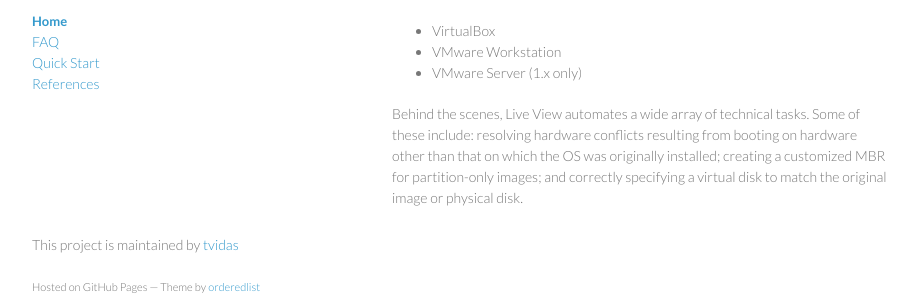
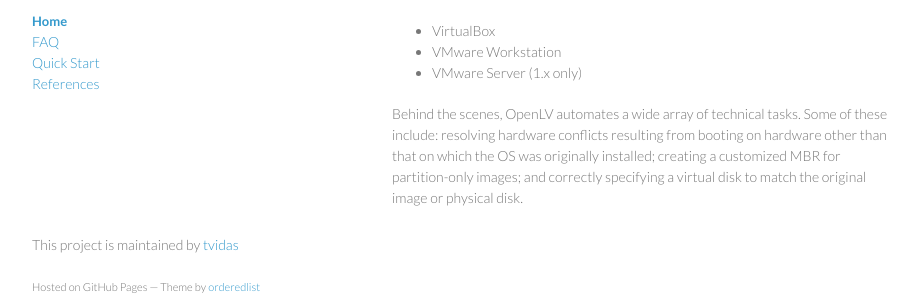
Before and after one commit to tvidas/OpenLV, a Jekyll site: the page built from index.html, in a window 1280 px wide. Shown: the part 534-832 px from the top of the page, without its empty margins (178-1099 px from the left). Built offline with Jekyll 4.4.1, drawn with Linux system fonts in a browser that asks for light colours.

Commit message:
cleans up

```diff
--- a/index.html
+++ b/index.html
@@ -31,5 +31,5 @@ weight: 1
 <li>VirtualBox</li>
 <li>VMware Workstation</li>
 <li>VMware Server (1.x only)</li>
-</ul><p>Behind the scenes, Live View automates a wide array of technical tasks. Some of these include: resolving hardware conflicts resulting from booting on hardware other than that on which the OS was originally installed; creating a customized MBR for partition-only images; and correctly specifying a virtual disk to match the original image or physical disk.</p>
+</ul><p>Behind the scenes, OpenLV automates a wide array of technical tasks. Some of these include: resolving hardware conflicts resulting from booting on hardware other than that on which the OS was originally installed; creating a customized MBR for partition-only images; and correctly specifying a virtual disk to match the original image or physical disk.</p>
         </section>
```
Also changed, not shown: params.json (+1 -1 lines), quickstart_it.html (+8 -8 lines).
